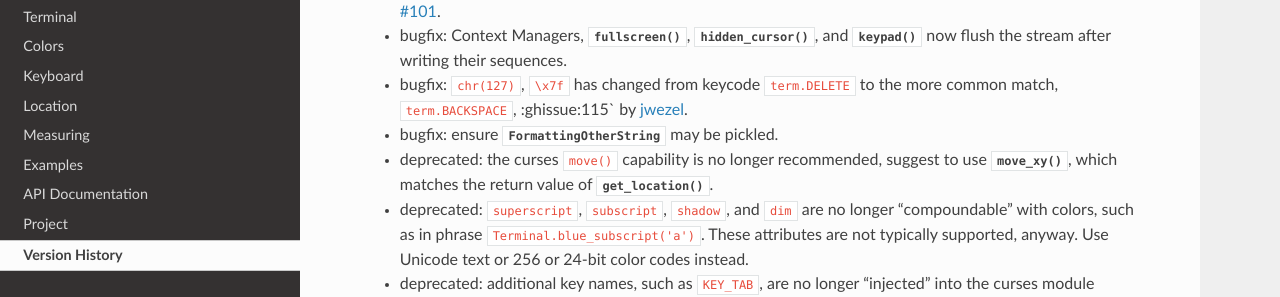
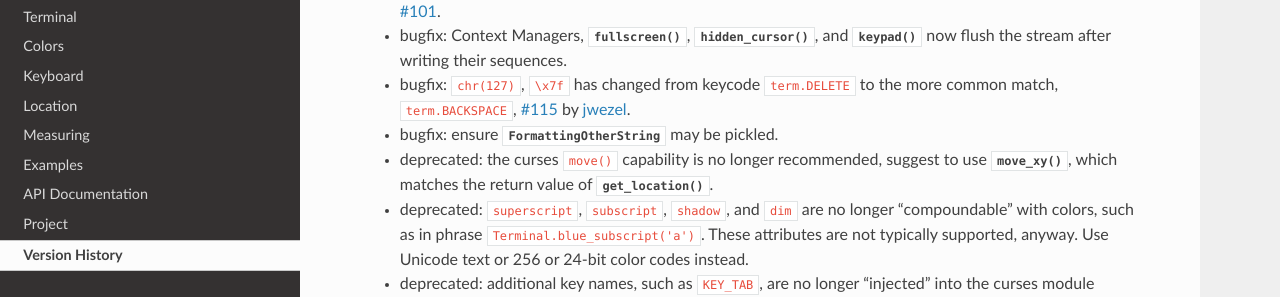
Before and after one commit to erikrose/blessings, a Sphinx documentation site: the page built from docs/history.rst, in a window 1280 px wide and 900 px high, scrolled down 430 px. Shown: the part 158-455 px from the top of the window. Built offline with Sphinx 7.4.7 and the Read the Docs theme 2.0.0, drawn with Linux system fonts in a browser that asks for light colours; cross-references to code outside the pages are shown as plain code.

Commit message:
RST backtick fix

```diff
--- a/docs/history.rst
+++ b/docs/history.rst
@@ -26,7 +26,7 @@ Version History
   * bugfix: Context Managers, :meth:`~.Terminal.fullscreen`, :meth:`~.Terminal.hidden_cursor`, and
     :meth:`~Terminal.keypad` now flush the stream after writing their sequences.
   * bugfix: ``chr(127)``, ``\x7f`` has changed from keycode ``term.DELETE`` to the more common
-    match, ``term.BACKSPACE``, :ghissue:115` by :ghuser:`jwezel`.
+    match, ``term.BACKSPACE``, :ghissue:`115` by :ghuser:`jwezel`.
   * bugfix: ensure :class:`~.FormattingOtherString` may be pickled.
   * deprecated: the curses ``move()`` capability is no longer recommended, suggest to use
     :meth:`~.Terminal.move_xy()`, which matches the return value of :meth:`~.Terminal.get_location`.
```
